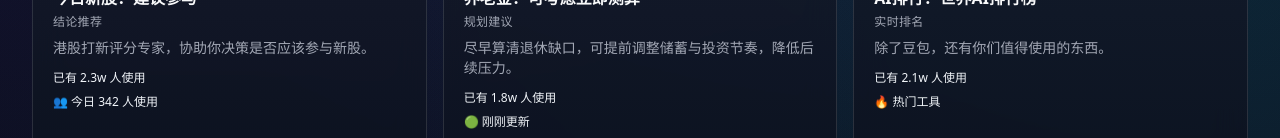
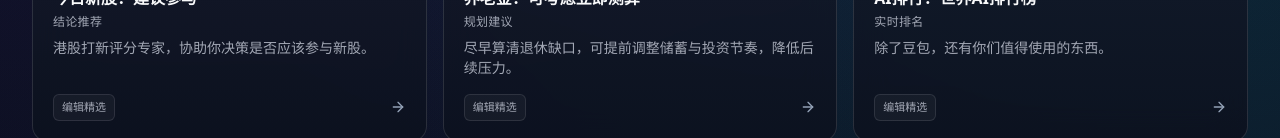
Before and after one commit to Jihai123/zhibeimao-home, a Next.js app: page / in a window 1280 px wide. Shown: the part 662-800 px from the top of the page. Built offline with nearby package versions, Linux system fonts and the light colour scheme; no server answers.

Commit message:
copy: remove unverified usage counts and update-status claims from featured cards

```diff
--- a/components/FeaturedCards.tsx
+++ b/components/FeaturedCards.tsx
@@ -37,8 +37,6 @@ export function FeaturedCards() {
               <h3 className="text-primary line-clamp-2 text-base font-semibold">{item.title}</h3>
               <p className="mt-1 text-xs tracking-wide text-secondary uppercase">{item.subtitle}</p>
               <p className="text-secondary mt-2 line-clamp-2 text-sm">{item.reason}</p>
-              <p className="text-secondary/90 mt-3 text-xs">{item.useCount}</p>
-              <p className="mt-2 text-xs text-secondary/80">{item.status}</p>
 
               <div className="mt-auto flex items-center justify-between pt-4">
                 <span className="rounded-md border border-white/10 bg-white/[0.04] px-2 py-1 text-[11px] text-secondary">编辑精选</span>
```
